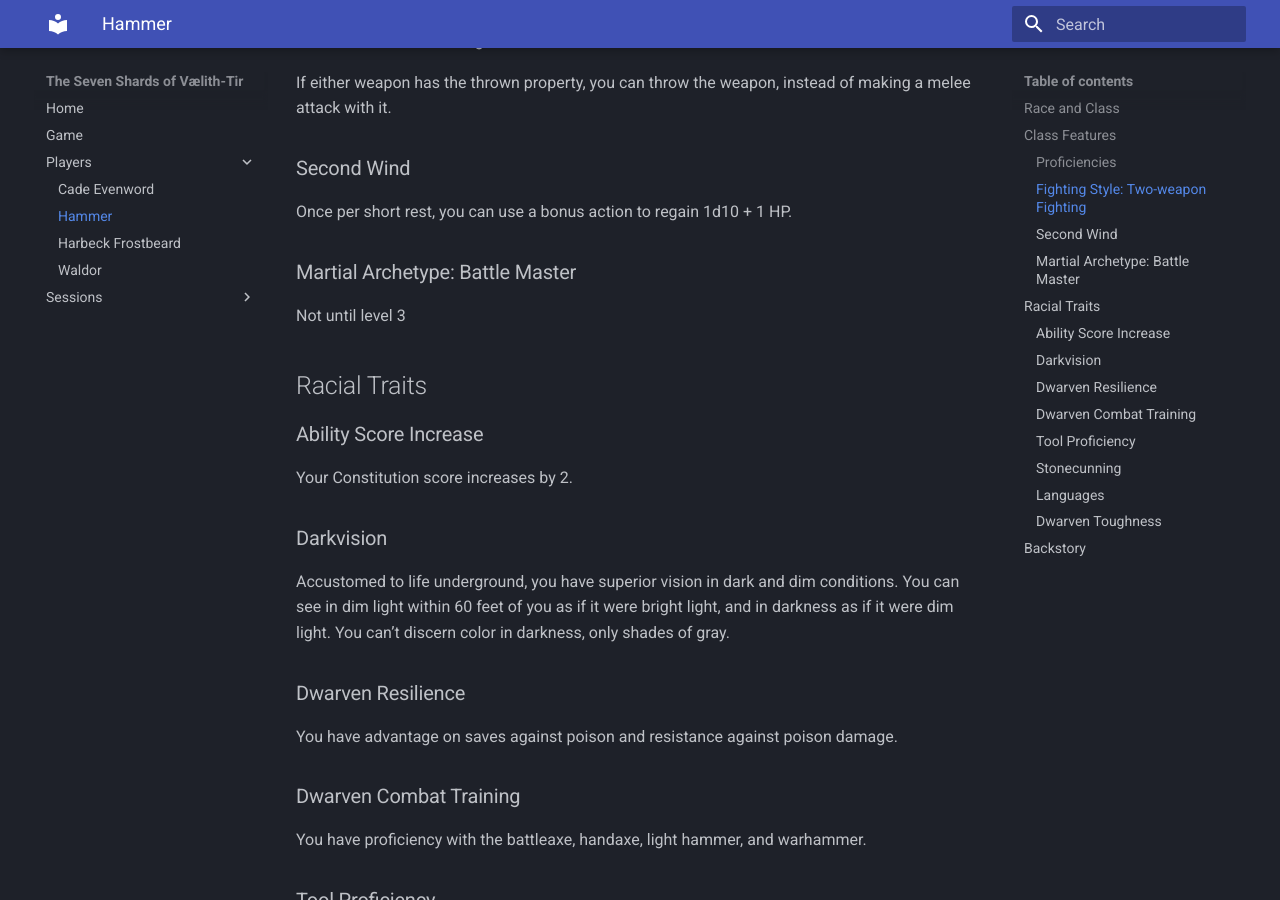
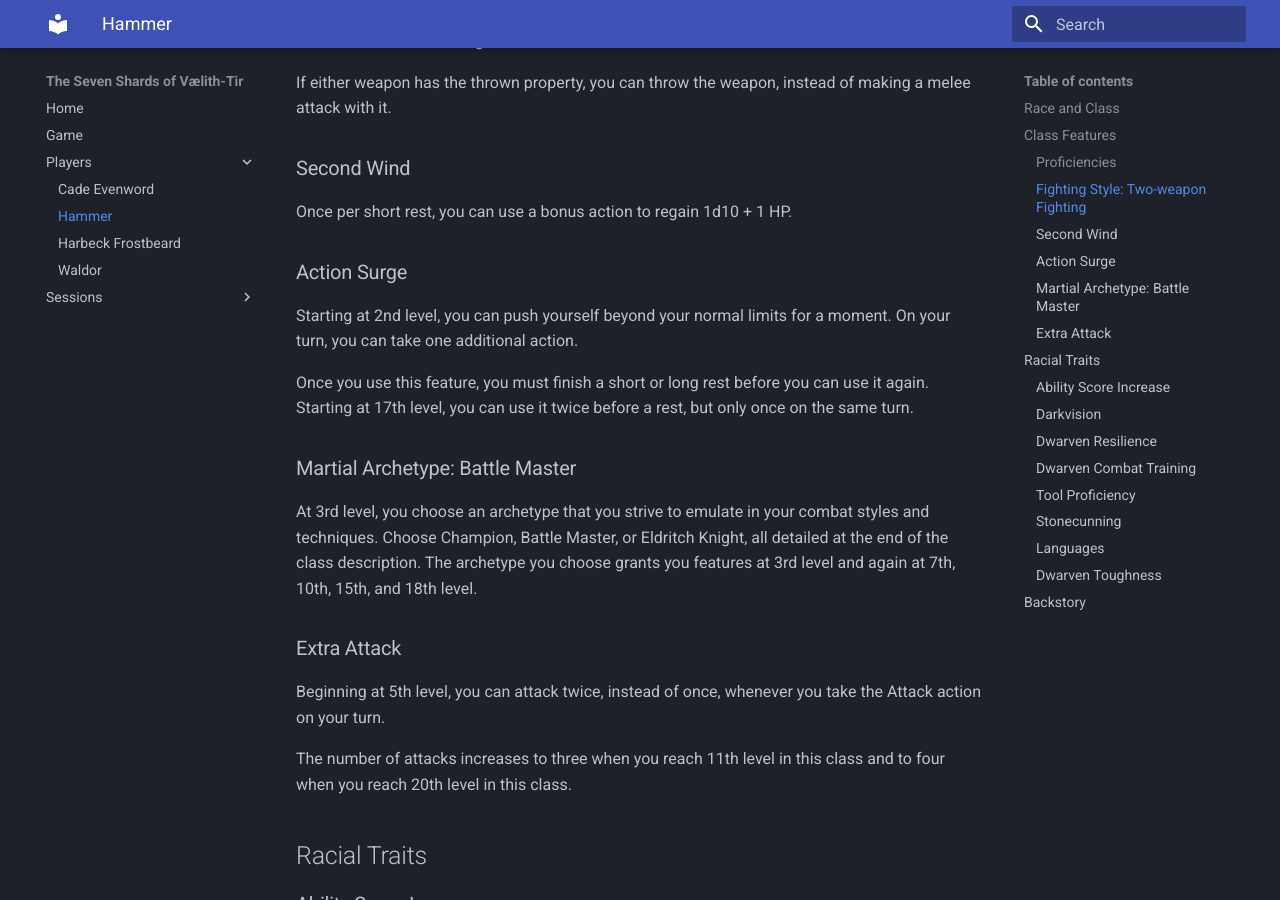
Before and after one commit to willquill/dnd-vaelith-tir, an MkDocs documentation site: the page built from docs/players/hammer.md, in a window 1280 px wide and 900 px high, scrolled down 579 px. Built offline with MkDocs 1.6.1 and Material for MkDocs 9.7.7, drawn with Linux system fonts in a browser that asks for light colours.

Commit message:
add action surge to hammer.md

```diff
--- a/docs/players/hammer.md
+++ b/docs/players/hammer.md
@@ -21,9 +21,21 @@ If either weapon has the thrown property, you can throw the weapon, instead of m
 
 Once per short rest, you can use a bonus action to regain 1d10 + 1 HP.
 
+### Action Surge
+
+Starting at 2nd level, you can push yourself beyond your normal limits for a moment. On your turn, you can take one additional action.
+
+Once you use this feature, you must finish a short or long rest before you can use it again. Starting at 17th level, you can use it twice before a rest, but only once on the same turn.
+
 ### Martial Archetype: Battle Master
 
-Not until level 3
+At 3rd level, you choose an archetype that you strive to emulate in your combat styles and techniques. Choose Champion, Battle Master, or Eldritch Knight, all detailed at the end of the class description. The archetype you choose grants you features at 3rd level and again at 7th, 10th, 15th, and 18th level.
+
+### Extra Attack
+
+Beginning at 5th level, you can attack twice, instead of once, whenever you take the Attack action on your turn.
+
+The number of attacks increases to three when you reach 11th level in this class and to four when you reach 20th level in this class.
 
 ## Racial Traits
 
```
